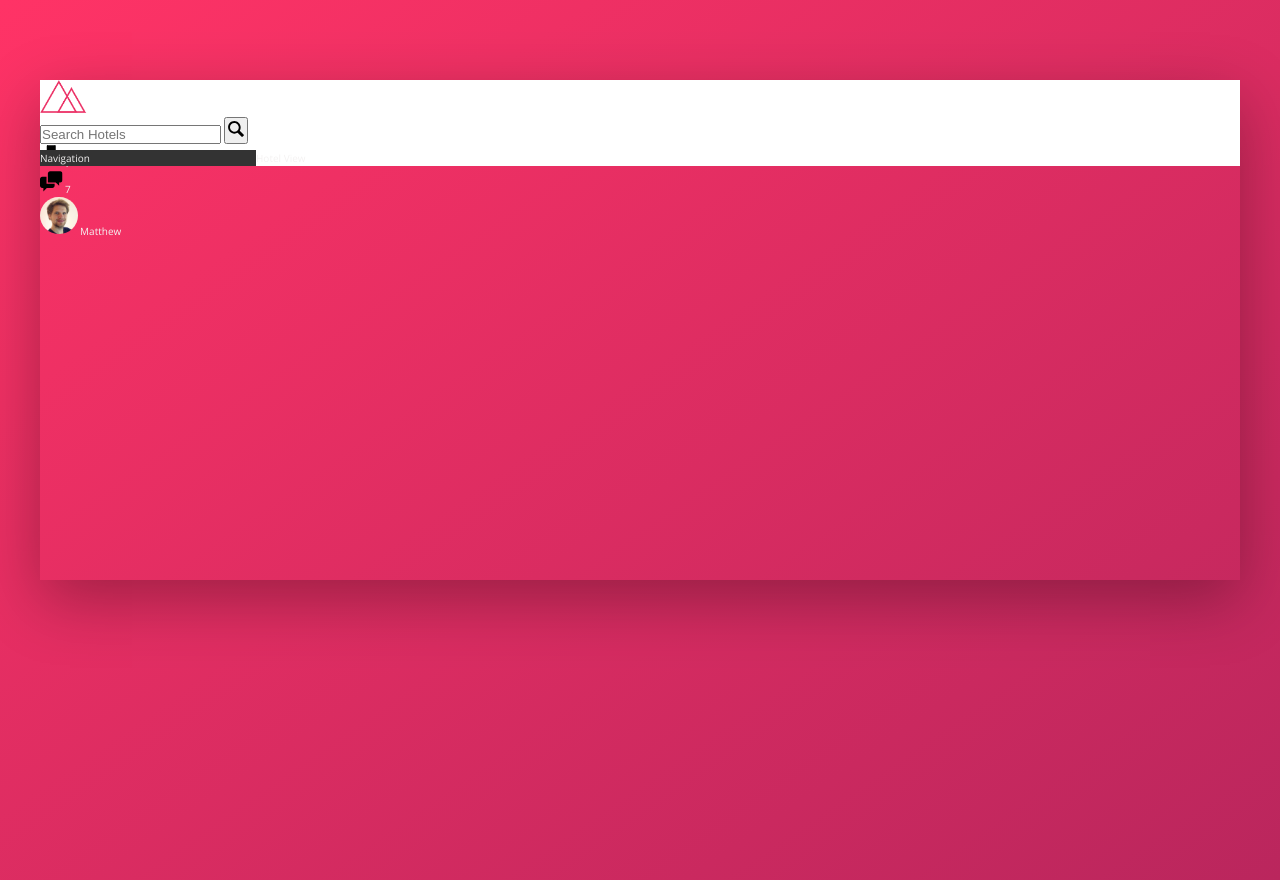
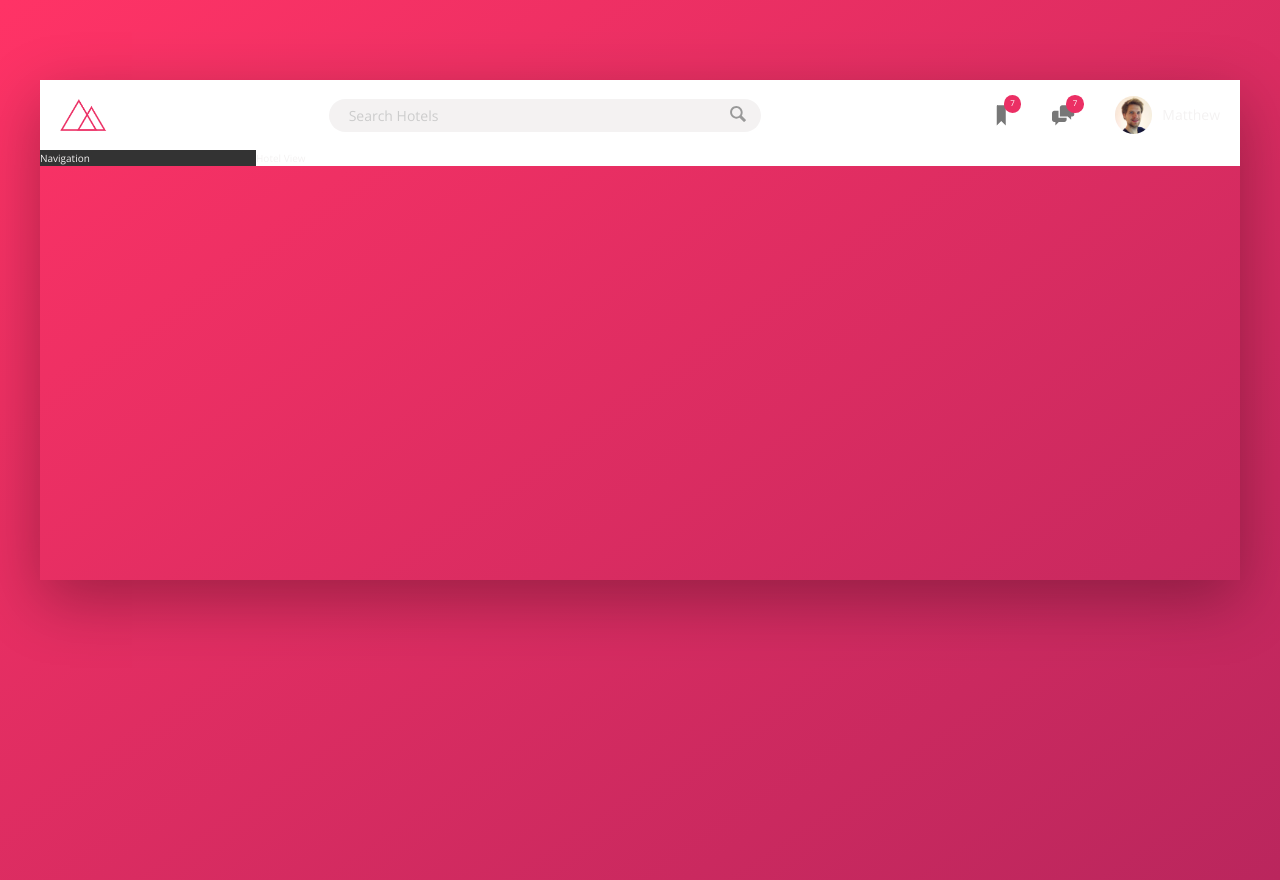
Before and after one commit to misraelson/trillo-flexbox, a website: page index.html in a window 1280 px wide. Drawn offline with nearby package versions, Linux system fonts and the light colour scheme.

Commit message:
Finish styling the header with search bar and flex box

```diff
--- a/sass/_components.scss
+++ b/sass/_components.scss
@@ -1,47 +1,111 @@
 // LOGO
 .logo {
   height: 3.25rem;
+  margin-left:2rem;
 }
 // SEARCH
 .search {
+  flex: 0 0 40%;
+
+  display: flex;
+  align-items: center;
+  justify-content: center;
+
   &__input {
+    font-family: inherit;
+    font-size: inherit;
+    color: inherit;
+    background-color: var(--color-grey-light-2);
+    border: none;
+    padding: .7rem 2rem;
+    border-radius: 100px;
+    width: 90%;
+    transition: all .2s;
+    margin-right: -3.25rem;
 
+    &:focus {
+      outline: none;
+      width: 100%;
+      background-color: var(--color-grey-light-3);
+    }
+
+    &::-webkit-input-placeholder {
+      font-weight: 100;
+      color: var(--color-grey-light-4)
+    }
+  }
+
+  &__input:focus + &__button {
+    background-color: var(--color-grey-light-3);
   }
 
   &__button {
+    border: none;
+    background-color: var(--color-grey-light-2);
 
+    &:focus {
+      outline: none;
+    }
+
+    &:active {
+      transform: translateY(2px);
+    }
   }
 
   &__icon {
     height: 2rem;
     width: 2rem;
+    fill: var(--color-grey-dark-3);
   }
 }
 
 .user-nav {
+  align-self: stretch;
+
+  display: flex;
+  align-items: center;
+
+  & > * {
+    padding: 0 2rem;
+    cursor: pointer;
+    height: 100%;
+    display: flex;
+    align-items: center;
+  }
+
+  & > *:hover {
+    background-color: var(--color-grey-light-2);
+  }
+
   &__icon-box {
-
+    position: relative;
   }
 
   &__icon {
     height: 2.25rem;
     width: 2.25rem;
+    fill: var(--color-grey-dark-2);
   }
 
   &__notification {
+    font-size: .8rem;
+    height: 1.75rem;
+    width: 1.75rem;
+    border-radius: 50%;
+    background-color: var(--color-primary);
+    color: #fff;
+    position: absolute;
+    top: 1.5rem;
+    right: 1.1rem;
 
-  }
-
-  &__user {
-
+    display: flex;
+    justify-content: center;
+    align-items: center;
   }
 
   &__user-photo {
     height: 3.75rem;
     border-radius: 50%;
-  }
-
-  &__user-name {
-
+    margin-right: 1rem;
   }
 }
--- a/sass/_layout.scss
+++ b/sass/_layout.scss
@@ -8,6 +8,10 @@
 }
 
 .header {
+  font-size: 1.4rem;
+  display: flex;
+  justify-content: space-between;
+  align-items: center;
   height: 7rem;
   background-color: #fff;
   border-bottom: var(--color-grey-light-2);
```
Also changed, not shown: index.html (+5 -0 lines), css/style.css.
